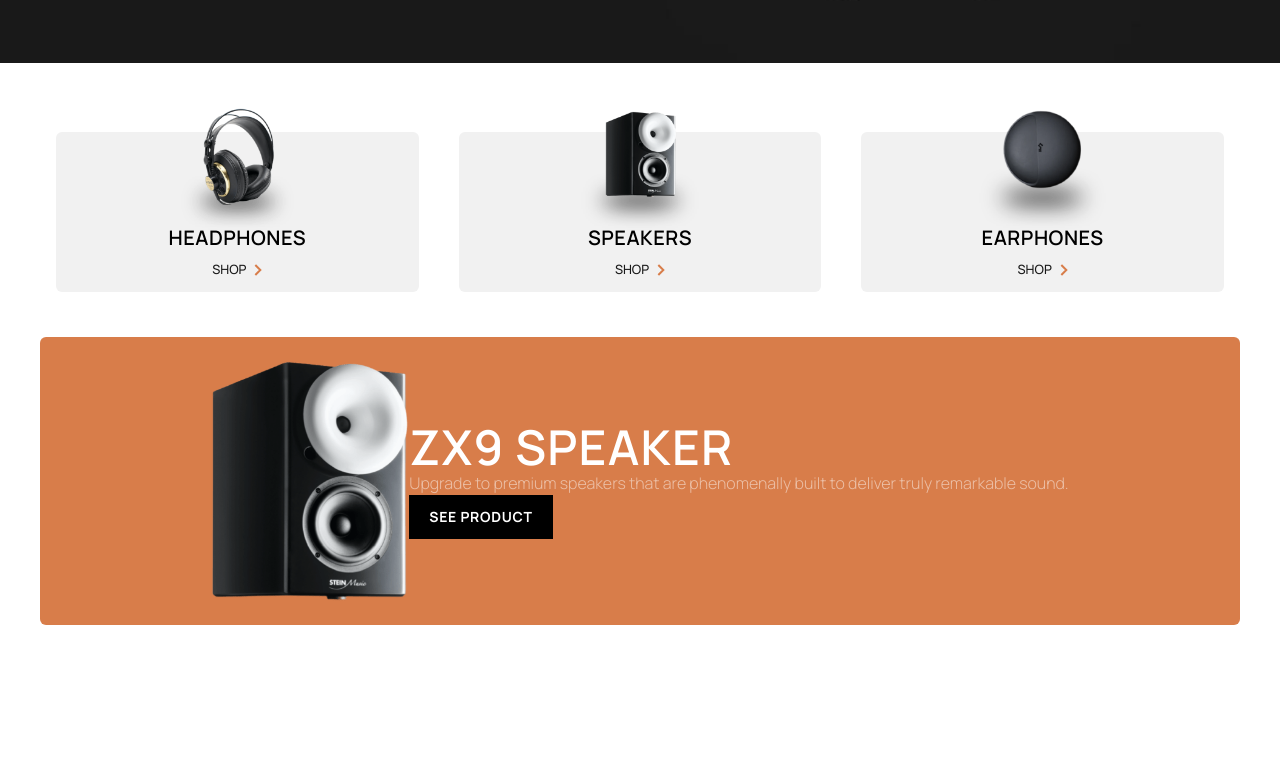
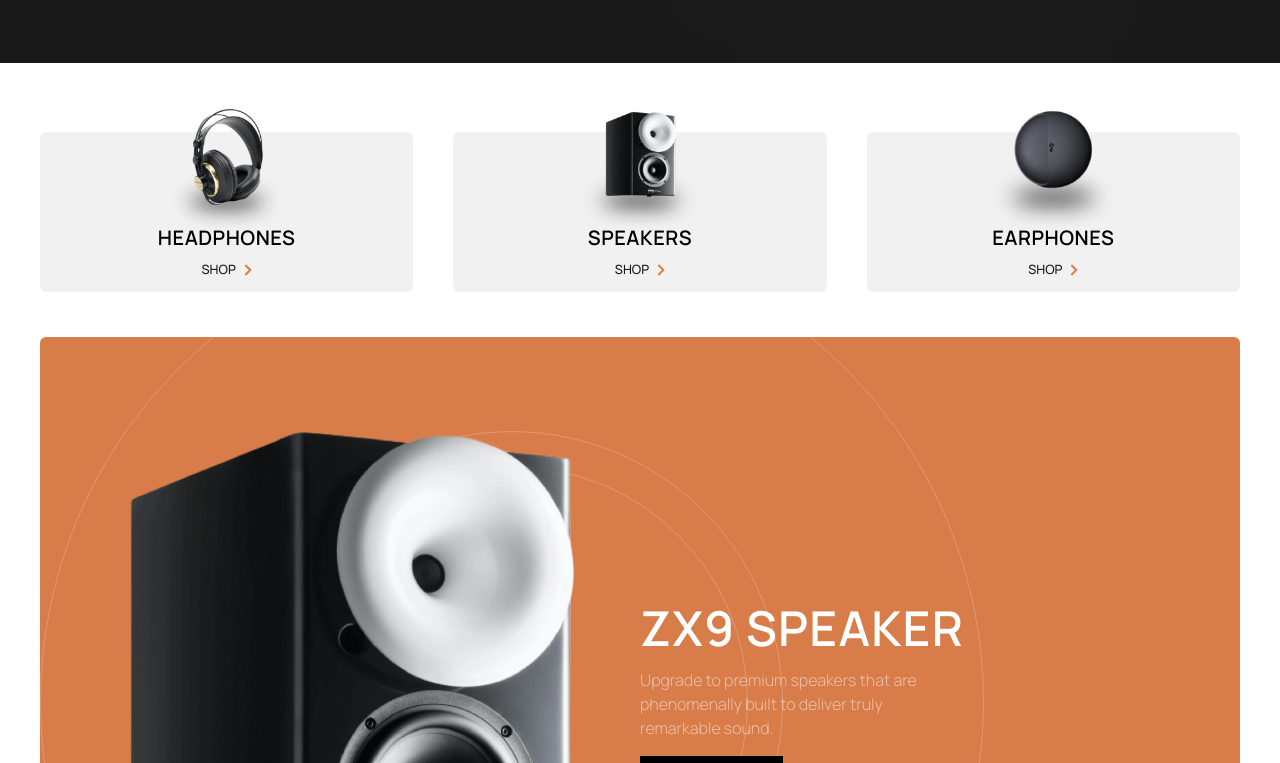
Before and after one commit to elghanbibadr/autophileEcommerce, a React (Vite) app: page / in a window 1280 px wide. Shown: the part 817-1580 px from the top of the page. Before the commit the page ends 1442 px from the top, so only its background shows below. Built offline with nearby package versions, Linux system fonts and the light colour scheme.

Commit message:
add the circle pattern bg to the cta container

```diff
--- a/src/componenet/UI/ProductsIntroGridContainer.jsx
+++ b/src/componenet/UI/ProductsIntroGridContainer.jsx
@@ -24,7 +24,7 @@ const ProductsIntroGridContainer = () => {
     },
 ]
   return (
-    <ul className='flex items-center   bg-white  mt-6  h-[250px] px-4 gap-x-4 lg:gap-x-10' >
+    <ul className='flex items-center   bg-white  mt-6  h-[250px]  gap-x-4 lg:gap-x-10' >
     {data.map(({id,name,img})=>{
      return <ProductIntroCard key={id} name={name} img={img} />
     })}
--- a/src/index.css
+++ b/src/index.css
@@ -68,3 +68,10 @@ body{
    background-position: center;
 
   }
+
+
+  .cta{
+    background-image: url(/public/images/home/desktop/pattern-circles.svg);
+   background-repeat: no-repeat;
+   background-position:center;
+  }
--- a/src/pages/home/Cta.jsx
+++ b/src/pages/home/Cta.jsx
@@ -1,15 +1,17 @@
 import React from 'react'
 import zx9speakerimage from "../../../public/images/home/mobile/image-speaker-zx9.png"
+import zx9speakerimageDesktop from "../../../public/images/home/desktop/image-speaker-zx9.png"
 import Btn from "../../componenet/UI/Btn"
 const Cta = () => {
   return (
-    <div className='bg-orange rounded-md flex p-6  flex-col  items-center justify-center lg:flex-row'>
-        <img className='h-60' src={zx9speakerimage} alt='zx9 speaker image' />
-        <div className='my-8 text-center lg:text-left '>
-            <h2>ZX9 SPEAKER</h2>
-            <p>Upgrade to premium speakers that are phenomenally built to deliver truly remarkable sound.</p>
-        <Btn className='bg-black text-white hover:bg-blackHover' text="see product" />
-        </div>
+        <div className='bg-orange cta rounded-md flex  flex-col items-center text-center justify-between p-6 lg:grid lg:grid-cols-2 lg:text-left lg:bg-left'>
+            <img className='lg:hidden' src={zx9speakerimage} alt='zx9 speaker image' />
+           <img className='hidden  lg:block w-full p-10 scale-90 ' src={zx9speakerimageDesktop} alt='zx9 speaker image' />
+            <div className='my-8 '>
+                <h2>ZX9 SPEAKER</h2>
+                <p className='my-4 lg:w-1/2 '>Upgrade to premium speakers that are phenomenally built to deliver truly remarkable sound.</p>
+            <Btn className='bg-black text-white hover:bg-blackHover' text="see product" />
+            </div>
     </div>
   )
 }
--- a/tailwind.config.cjs
+++ b/tailwind.config.cjs
@@ -22,7 +22,8 @@ module.exports = {
       'hero-mobile': "url('../../../public/images/home/mobile/image-hero.jpg')",
       'hero-tablet': "url('../../../public/images/home/tablet/image-hero.jpg')",
       'hero-desktop': "url('../../../public/images/home/desktop/image-hero.jpg')",
-
+      "ctaSpeaker-mobile":"url('../../../public/home/mobile/image-speaker-zx9.png')",
+      "circlePattern":"url('../../../public/home/desktop/pattern-circles.svg')"
     }
 
 
```
